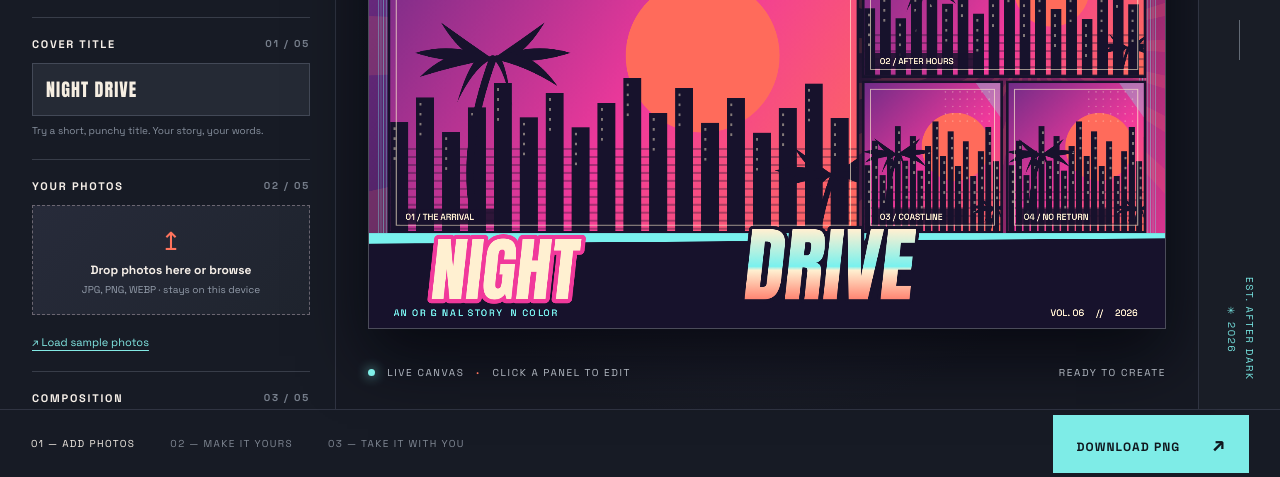
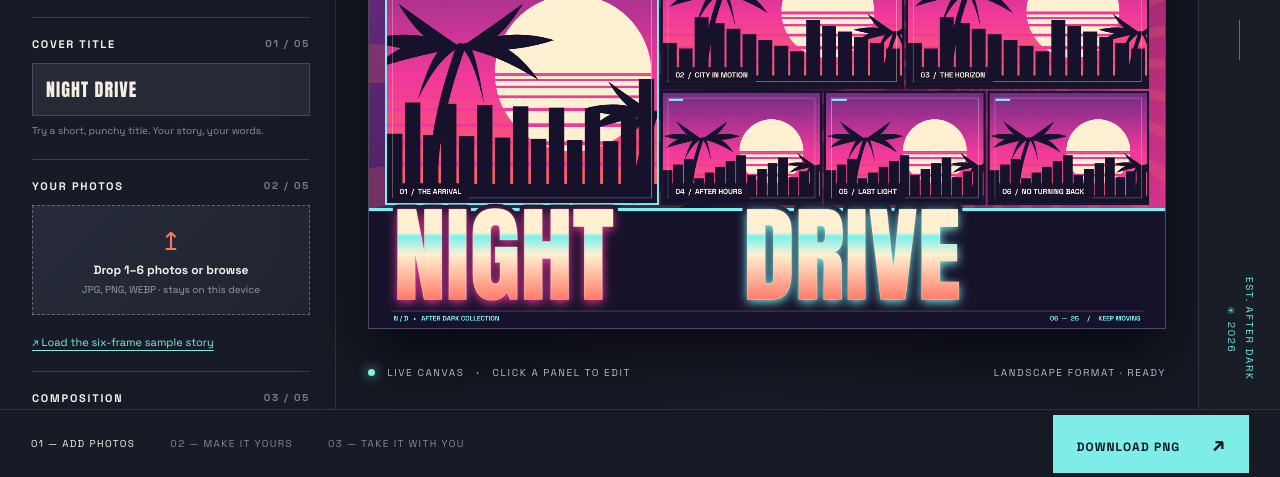
Before and after one commit to snavvansa/nightdrive-cover, a plain HTML site: page app/index.html in a window 1280 px wide. Shown: the part 323-800 px from the top of the page. Drawn offline with Linux system fonts and the light colour scheme.

Commit message:
Build six-frame editorial Nightdrive cover with licensed local demo scenes

```diff
--- a/app/index.html
+++ b/app/index.html
@@ -11,11 +11,11 @@
 <aside class="sidebar">
 <div class="intro"><div class="eyebrow">01 / THE EDIT</div><h1>Make it<br><em>legendary.</em></h1><p>Turn your own photos into a cinematic city story. No accounts, no uploads, just your image and a little attitude.</p></div>
 <div class="field"><div class="label-line"><label for="caption">COVER TITLE</label><span>01 / 05</span></div><input id="caption" type="text" maxlength="38" value="NIGHT DRIVE" spellcheck="false"><small>Try a short, punchy title. Your story, your words.</small></div>
-<div class="field"><div class="label-line"><label for="photos">YOUR PHOTOS</label><span>02 / 05</span></div><label class="drop" id="drop" for="photos"><span class="drop-icon">↥</span><strong>Drop photos here or browse</strong><span>JPG, PNG, WEBP · stays on this device</span></label><input id="photos" type="file" accept="image/*" multiple hidden><div id="photoList" class="photo-list"></div><button id="demo" class="subtle" type="button">↗ Load sample photos</button></div>
+<div class="field"><div class="label-line"><label for="photos">YOUR PHOTOS</label><span>02 / 05</span></div><label class="drop" id="drop" for="photos"><span class="drop-icon">↥</span><strong>Drop 1–6 photos or browse</strong><span>JPG, PNG, WEBP · stays on this device</span></label><input id="photos" type="file" accept="image/jpeg,image/png,image/webp,image/avif" multiple hidden><div id="photoList" class="photo-list"></div><button id="demo" class="subtle" type="button">↗ Load the six-frame sample story</button></div>
 <div class="field"><div class="label-line"><label for="layout">COMPOSITION</label><span>03 / 05</span></div><div id="layout" class="segmented" role="group" aria-label="Composition"></div></div>
 <div class="field"><div class="label-line"><label for="palette">COLOR STORY</label><span>04 / 05</span></div><div id="palette" class="swatches" role="group" aria-label="Palette"></div></div>
 <div class="field"><div class="label-line"><label for="format">CANVAS FORMAT</label><span>05 / 05</span></div><select id="format"></select></div>
-<div class="field crop-field"><div class="label-line"><label for="panelPhoto">PANEL <span id="panelNumber">01</span> / FRAME</label><span>CLICK THE PREVIEW</span></div><select id="panelPhoto" aria-label="Photo in selected panel"></select><div class="sliders"><label>ZOOM <input id="zoom" type="range" min="1" max="3" step="0.01" value="1"></label><label>HORIZONTAL <input id="panX" type="range" min="0" max="1" step="0.01" value="0.5"></label><label>VERTICAL <input id="panY" type="range" min="0" max="1" step="0.01" value="0.5"></label></div><small>Drag on a panel to reposition its photo.</small></div>
+<div class="field crop-field"><div class="label-line"><label for="panelPhoto">FRAME <span id="panelNumber">01</span> / SOURCE</label><span>CLICK A FRAME</span></div><div id="frameTabs" class="frame-tabs" role="group" aria-label="Choose a frame"></div><select id="panelPhoto" aria-label="Photo in selected frame"></select><div class="sliders"><label>ZOOM <input id="zoom" type="range" min="1" max="3" step="0.01" value="1"></label><label>HORIZONTAL <input id="panX" type="range" min="0" max="1" step="0.01" value="0.5"></label><label>VERTICAL <input id="panY" type="range" min="0" max="1" step="0.01" value="0.5"></label></div><button id="resetCrop" class="subtle" type="button">↺ Center this crop</button><small>Choose a frame, assign a photo, then drag in the poster to reposition it. One photo can fill every frame.</small></div>
 </aside>
 <section class="preview-area"><div class="preview-header"><div><div class="eyebrow">02 / THE COVER</div><h2>Live preview <span>✳</span></h2></div><div id="previewMeta">1920 × 1080 / LANDSCAPE</div></div><div class="stage"><div class="canvas-wrap"><canvas id="cover" width="1920" height="1080" aria-label="Live cover art preview; click a panel to edit its photo"></canvas></div></div><div class="preview-footer"><span><i class="live-dot"></i> LIVE CANVAS <b>·</b> CLICK A PANEL TO EDIT</span><span id="status" role="status">READY TO CREATE</span></div></section>
 <aside class="right-rail"><div class="rail-index">N/D<br>006</div><div class="rail-line"></div><span>YOUR CITY.<br>YOUR STORY.<br>YOUR COVER.</span><div class="rail-line"></div><span class="rail-bottom">EST. AFTER DARK<br>✳ 2026</span></aside>
--- a/app/src/artwork.js
+++ b/app/src/artwork.js
@@ -42,98 +42,109 @@ function skyline(ctx,w,h,p) {
   palm(ctx,w*.18,h*.95,Math.min(w,h)/330,p.ink);
   palm(ctx,w*.92,h*1.2,Math.min(w,h)/440,p.ink);
 }
+// Six frames always remain editable, including the hand-drawn frame. All coordinates
+// are poster-space, so the same composition is exported at full device resolution.
 function geometry(W,H,layout) {
-  const y=65, bottom=H-146, live=bottom-y, gap=12;
-  if(layout==='Contact Sheet') {
-    const top=live*.62;
-    return [[32,y,710,top-gap],[754,y,414,top-gap],[32,y+top,275,live-top],[319,y+top,423,live-top],[754,y+top,414,live-top]];
+  const m=27, gap=9, y=70, end=H-(H<800?188:H<1400?245:268), live=end-y;
+  const inner=W-2*m;
+  if (H>1400) {
+    const top=live*.52, lower=live-top-gap, half=(inner-gap)/2;
+    if (layout==='Contact Sheet') return [[m,y,half,top],[m+half+gap,y,half,top],[m,y+top+gap,half/2-gap/2,lower],[m+half/2+gap/2,y+top+gap,half/2-gap/2,lower],[m+half+gap,y+top+gap,half/2-gap/2,lower],[m+half*1.5+gap*1.5,y+top+gap,half/2-gap/2,lower]];
+    return [[m,y,half,top],[m+half+gap,y,half,top],[m,y+top+gap,(inner-3*gap)/4,lower],[m+(inner+gap)/4,y+top+gap,(inner-3*gap)/4,lower],[m+(inner+gap)/2,y+top+gap,(inner-3*gap)/4,lower],[m+3*(inner+gap)/4,y+top+gap,(inner-3*gap)/4,lower]];
   }
-  if(layout==='Split Screen') return [[32,y,742,live],[786,y,382,live*.52-gap],[786,y+live*.52,382,live*.48]];
-  if(H>W*1.12) {
-    const hero=live*.59;
-    return [[32,y,1136,hero-gap],[32,y+hero,365,live-hero],[409,y+hero,422,live-hero],[843,y+hero,325,live-hero]];
-  }
-  if(H<W*.75) return [[32,y,703,live],[747,y,421,live*.52-gap],[747,y+live*.52,205,live*.48],[964,y+live*.52,204,live*.48]];
-  return [[32,y,720,live],[764,y,404,live*.52-gap],[764,y+live*.52,195,live*.48],[971,y+live*.52,197,live*.48]];
+  const hero=layout==='Contact Sheet'?inner*.39:layout==='Split Screen'?inner*.48:inner*.355;
+  const right=inner-hero-gap, row=live*(layout==='Split Screen'?.55:.59), split=(right-gap)/2, third=(right-2*gap)/3;
+  return [[m,y,hero,live],[m+hero+gap,y,split,row-gap/2],[m+hero+gap+split+gap,y,split,row-gap/2],
+    [m+hero+gap,y+row+gap/2,third,live-row-gap/2],[m+hero+gap+third+gap,y+row+gap/2,third,live-row-gap/2],[m+hero+gap+2*(third+gap),y+row+gap/2,third,live-row-gap/2]];
 }
-function photoInPanel(ctx, img, rect, crop, p, index) {
+function illustratedFrame(ctx,w,h,p) {
+  const g=ctx.createLinearGradient(0,0,0,h); g.addColorStop(0,p.violet); g.addColorStop(.55,p.pink); g.addColorStop(1,p.coral);
+  box(ctx,0,0,w,h,g);
+  const cx=w*.69,cy=h*.53,r=Math.min(w,h)*.29;
+  ctx.fillStyle=p.cream;ctx.beginPath();ctx.arc(cx,cy,r,0,Math.PI*2);ctx.fill();
+  ctx.save();ctx.beginPath();ctx.rect(0,cy,w,h-cy);ctx.clip();
+  for(let i=0;i<12;i++) box(ctx,0,cy+i*i*2.1,w,2+i*.55,p.pink);
+  ctx.restore();
+  const horizon=h*.78;
+  for(let i=0;i<16;i++) { const x=i*w/15, bh=(i*47+13)%Math.max(32,h*.23);box(ctx,x,horizon-bh,w/19+2,bh+h*.22,p.ink); }
+  palm(ctx,w*.19,h*1.12,Math.min(w,h)/240,p.ink);
+  palm(ctx,w*.93,h*1.19,Math.min(w,h)/320,p.ink);
+  box(ctx,0,h*.93,w,h*.07,p.ink);
+}
+function photoInPanel(ctx,img,rect,crop,p,index) {
   const [x,y,w,h]=rect;
-  ctx.save(); ctx.beginPath(); ctx.rect(x,y,w,h); ctx.clip();
-  if(img) {
-    const iw=img.naturalWidth, ih=img.naturalHeight, z=crop.zoom;
-    const sw=Math.min(iw, iw/z), sh=Math.min(ih, ih/z);
-    const frameRatio=w/h, sourceRatio=sw/sh;
-    let cw=sw, ch=sh;
-    if(sourceRatio>frameRatio) cw=sh*frameRatio; else ch=sw/frameRatio;
-    const sx=Math.max(0,Math.min(iw-cw, (iw-cw)*crop.x));
-    const sy=Math.max(0,Math.min(ih-ch, (ih-ch)*crop.y));
+  ctx.save();ctx.beginPath();ctx.rect(x,y,w,h);ctx.clip();
+  if (img) {
+    const iw=img.naturalWidth,ih=img.naturalHeight,z=crop.zoom;
+    const factor=Math.max(w/iw,h/ih)*z,cw=w/factor,ch=h/factor;
+    const sx=Math.max(0,Math.min(iw-cw,(iw-cw)*crop.x));
+    const sy=Math.max(0,Math.min(ih-ch,(ih-ch)*crop.y));
     ctx.drawImage(img,sx,sy,cw,ch,x,y,w,h);
-    ctx.globalCompositeOperation='multiply'; box(ctx,x,y,w,h,index%2 ? p.pink+'72':p.coral+'57');
+    ctx.globalCompositeOperation='multiply';box(ctx,x,y,w,h,(index===0?p.coral:index===2?p.coral:index%2?p.pink:p.violet)+(index===2?'62':'38'));
     ctx.globalCompositeOperation='source-over';
-    const wash=ctx.createLinearGradient(x,y,x,y+h); wash.addColorStop(0,p.cyan+'0c'); wash.addColorStop(.62,p.pink+'0c'); wash.addColorStop(1,p.ink+'c4');
-    box(ctx,x,y,w,h,wash);
-  } else {
-    ctx.translate(x,y); skyline(ctx,w,h,p); ctx.translate(-x,-y);
-  }
-  // Cut-paper diagonal and halftone treatment; no borrowed texture assets.
-  polygon(ctx,[[x+w*.82,y],[x+w,y],[x+w,y+h*.23]],p.cyan+'52');
-  for(let col=0;col<7;col++) for(let row=0;row<5;row++) {
-    ctx.fillStyle=p.cream+'47'; ctx.beginPath(); ctx.arc(x+w-83+col*11,y+13+row*11,1.3,0,Math.PI*2); ctx.fill();
-  }
+    const glow=ctx.createLinearGradient(x,y,x+w,y+h);glow.addColorStop(0,p.coral+'25');glow.addColorStop(.53,'#00000000');glow.addColorStop(1,p.violet+'54');box(ctx,x,y,w,h,glow);
+    const shade=ctx.createLinearGradient(0,y,0,y+h);shade.addColorStop(0,'#00000000');shade.addColorStop(.72,'#00000000');shade.addColorStop(1,p.ink+'d9');box(ctx,x,y,w,h,shade);
+  } else {ctx.translate(x,y);illustratedFrame(ctx,w,h,p);ctx.translate(-x,-y);}
+  // A small inset registration line gives each frame the feel of a printed plate.
+  ctx.strokeStyle=p.cream+'75';ctx.lineWidth=1;ctx.strokeRect(x+8,y+8,w-16,h-16);
   ctx.restore();
 }
-function panel(ctx, rect, img, crop, p, index) {
+function panel(ctx,rect,img,crop,p,index,selected) {
   const [x,y,w,h]=rect;
-  box(ctx,x-4,y-4,w+8,h+8,p.ink);
+  box(ctx,x-3,y-3,w+6,h+6,index===selected?p.cyan:p.ink);
   photoInPanel(ctx,img,rect,crop,p,index);
-  ctx.strokeStyle=p.cream+'a8'; ctx.lineWidth=1.5; ctx.strokeRect(x+9,y+9,w-18,h-18);
-  const tag=['01 / THE ARRIVAL','02 / AFTER HOURS','03 / COASTLINE','04 / NO RETURN','05 / THE CITY'][index];
-  box(ctx,x+15,y+h-34,Math.min(w-30,tag.length*8+22),24,p.ink+'df');
-  ctx.fillStyle=p.cream; ctx.font='600 13px SpaceGrotesk'; ctx.textAlign='left'; ctx.fillText(tag,x+23,y+h-17);
+  const tags=['THE ARRIVAL','CITY IN MOTION','THE HORIZON','AFTER HOURS','LAST LIGHT','NO TURNING BACK'];
+  const label=`0${index+1}  /  ${tags[index]}`;
+  ctx.font='700 11px SpaceGrotesk';ctx.textAlign='left';
+  const tw=Math.min(w-20,ctx.measureText(label).width+22);
+  box(ctx,x+9,y+h-30,tw,23,p.ink+'e8');ctx.fillStyle=p.cream;ctx.fillText(label,x+19,y+h-14,tw-17);
+  ctx.fillStyle=p.cyan;box(ctx,x+9,y+9,22,3,p.cyan);
 }
-function fit(ctx, text, max, start, min=55) {
-  let size=start; while(size>min) { ctx.font=`${size}px Anton`; if(ctx.measureText(text).width<=max) break; size-=2; }
-  return size;
+function fit(ctx,text,max,start) {
+  let size=start;while(size>32) {ctx.font=`${size}px Anton`;if(ctx.measureText(text).width<=max) break;size-=2;}return size;
 }
-function title(ctx, caption, W, H, p) {
-  const words=(caption.trim() || 'NIGHT DRIVE').toUpperCase().split(/\s+/);
-  const second=words.length>1 ? words.slice(Math.ceil(words.length/2)).join(' ') : words[0];
-  const first=words.length>1 ? words.slice(0,Math.ceil(words.length/2)).join(' ') : 'THE';
-  const y=H-68;
-  box(ctx,0,H-143,W,143,p.ink);
-  polygon(ctx,[[0,H-143],[W,H-143],[W,H-135],[0,H-127]],p.cyan);
-  ctx.save(); ctx.transform(1,0,-.11,1,115,0);
-  ctx.textAlign='left';
-  const a=fit(ctx,first,W*.52,105,48), b=fit(ctx,second,W*.59,123,48);
-  ctx.lineJoin='round'; ctx.lineWidth=13; ctx.strokeStyle=p.pink; ctx.font=`${a}px Anton`; ctx.strokeText(first,45,y+24);
-  ctx.fillStyle=p.cream; ctx.fillText(first,45,y+24);
-  ctx.font=`${b}px Anton`; ctx.lineWidth=10; ctx.strokeStyle=p.ink; ctx.strokeText(second,W*.43,y+25);
-  const metal=ctx.createLinearGradient(0,y-80,0,y+35); metal.addColorStop(0,p.cream); metal.addColorStop(.48,p.cyan); metal.addColorStop(.53,p.cream); metal.addColorStop(1,p.coral);
-  ctx.fillStyle=metal; ctx.fillText(second,W*.43,y+25);
+function headline(ctx,caption,W,H,p) {
+  const tall=H>1400,band=H<800?181:H<1400?238:260,top=H-band;
+  const words=(caption.trim()||'NIGHT DRIVE').toUpperCase().split(/\s+/);
+  const half=Math.ceil(words.length/2),a=words.length===1?'THE':words.slice(0,half).join(' '),b=words.length===1?words[0]:words.slice(half).join(' ');
+  box(ctx,0,top,W,band,p.ink);
+  box(ctx,0,top,W,5,p.cyan);
+  if(H>1400) {
+    ctx.fillStyle=p.coral;ctx.font='700 12px SpaceGrotesk';ctx.textAlign='left';
+    spaced(ctx,'AN ORIGINAL STORY  /  VOLUME 006',36,top+15,2.5);
+    ctx.fillStyle=p.cream;ctx.textAlign='right';ctx.fillText('THE NIGHT BELONGS TO YOU     ✳     2026',W-35,top+15);
+  }
+  ctx.save();ctx.lineJoin='round';ctx.textAlign='left';
+  function word(text,x,y,max,size,shadow) {
+    const fs=fit(ctx,text,max,size);ctx.font=`${fs}px Anton`;
+    ctx.lineWidth=Math.max(4,fs*.09);ctx.strokeStyle=p.ink;ctx.strokeText(text,x,y,max);
+    ctx.shadowColor=shadow;ctx.shadowBlur=24;ctx.shadowOffsetY=6;
+    const g=ctx.createLinearGradient(0,y-fs,0,y+9);g.addColorStop(0,p.cream);g.addColorStop(.34,p.cream);g.addColorStop(.38,p.cyan);g.addColorStop(.54,p.cream);g.addColorStop(1,p.coral);
+    ctx.fillStyle=g;ctx.fillText(text,x,y,max);ctx.shadowBlur=0;ctx.shadowOffsetY=0;
+    ctx.lineWidth=1.3;ctx.strokeStyle=p.cream+'72';ctx.strokeText(text,x,y,max);
+  }
+  if(tall) {word(a,37,H-45,W*.48,210,p.pink);word(b,W*.47,H-45,W*.5,210,p.cyan);}
+  else {word(a,37,top+band-43,W*.48,H<800?158:210,p.pink);word(b,W*.47,top+band-43,W*.5,H<800?158:210,p.cyan);}
   ctx.restore();
-  ctx.font='600 14px SpaceGrotesk'; ctx.fillStyle=p.cyan;
-  spaced(ctx,'AN ORIGINAL STORY IN COLOR',46,H-18,2.1);
-  ctx.textAlign='right'; ctx.fillStyle=p.cream; ctx.fillText('VOL. 06     //     2026',W-41,H-18);
+  box(ctx,33,H-26,W-66,1,p.cream+'6b');
+  ctx.fillStyle=p.cyan;ctx.font='700 10px SpaceGrotesk';ctx.textAlign='left';ctx.fillText('N / D   •   AFTER DARK COLLECTION',37,H-11);
+  ctx.textAlign='right';ctx.fillText('06  —  26     /     KEEP MOVING',W-37,H-11);
 }
 export function drawCover(canvas,state) {
-  const ctx=canvas.getContext('2d',{alpha:false}); const W=1200,H=W*canvas.height/canvas.width,p=palettes[state.palette];
+  const ctx=canvas.getContext('2d',{alpha:false}),W=1200,H=W*canvas.height/canvas.width,p=palettes[state.palette];
   ctx.setTransform(canvas.width/W,0,0,canvas.height/H,0,0);
-  box(ctx,0,0,W,H,p.ink);
-  const bg=ctx.createLinearGradient(0,0,W,H); bg.addColorStop(0,p.violet); bg.addColorStop(.55,p.ink); bg.addColorStop(1,p.pink);
-  box(ctx,0,0,W,H,bg);
-  // Original sunburst escapes the grid at the upper right.
-  ctx.save(); ctx.translate(W*.83,H*.37);
-  for(let i=0;i<24;i++) { const a=i*Math.PI/12; polygon(ctx,[[0,0],[Math.cos(a-.045)*1300,Math.sin(a-.045)*1300],[Math.cos(a+.045)*1300,Math.sin(a+.045)*1300]],p.coral+'28'); }
+  const bg=ctx.createLinearGradient(0,0,W,H);bg.addColorStop(0,p.violet);bg.addColorStop(.48,p.ink);bg.addColorStop(1,p.pink);box(ctx,0,0,W,H,bg);
+  ctx.save();ctx.translate(W*.79,H*.41);
+  for(let i=0;i<32;i++){const a=i*Math.PI/16;polygon(ctx,[[0,0],[Math.cos(a-.031)*1500,Math.sin(a-.031)*1500],[Math.cos(a+.031)*1500,Math.sin(a+.031)*1500]],p.coral+'32');}
   ctx.restore();
-  ctx.strokeStyle=p.cyan+'88'; ctx.lineWidth=1; for(let i=0;i<7;i++) ctx.strokeRect(14+i*4,14+i*4,W-28-i*8,H-28-i*8);
+  box(ctx,27,19,116,31,p.cyan);ctx.fillStyle=p.ink;ctx.font='700 15px SpaceGrotesk';ctx.textAlign='left';ctx.fillText('N / D  006',39,40);
+  ctx.fillStyle=p.cream;ctx.font='700 12px SpaceGrotesk';ctx.textAlign='right';ctx.fillText('SUNSET EDITION     /     SIX FRAMES • ONE STORY',1173,39);
   const rects=geometry(W,H,state.layout);
-  rects.forEach((r,i)=>panel(ctx,r,state.images[state.assignments[i] ?? 0],state.crops[i],p,i));
-  box(ctx,32,20,126,32,p.cyan); ctx.fillStyle=p.ink; ctx.font='700 16px SpaceGrotesk'; ctx.textAlign='left'; ctx.fillText('N / D     006',45,42);
-  ctx.fillStyle=p.cream; ctx.font='600 14px SpaceGrotesk'; ctx.textAlign='right'; ctx.fillText('SUNSET EDITION    /    A CITY AFTER DARK',1168,42);
-  title(ctx,state.caption,W,H,p);
+  rects.forEach((r,i)=>panel(ctx,r,state.images[state.assignments[i]??-1],state.crops[i],p,i,state.selected));
+  headline(ctx,state.caption,W,H,p);
   return rects;
 }
 export function panelAt(canvas,state,clientX,clientY) {
-  const b=canvas.getBoundingClientRect(), x=(clientX-b.left)/b.width*1200, y=(clientY-b.top)/b.height*1200*canvas.height/canvas.width;
+  const b=canvas.getBoundingClientRect(),x=(clientX-b.left)/b.width*1200,y=(clientY-b.top)/b.height*1200*canvas.height/canvas.width;
   return geometry(1200,1200*canvas.height/canvas.width,state.layout).findIndex(([px,py,w,h])=>x>=px&&x<px+w&&y>=py&&y<py+h);
 }
--- a/app/src/main.js
+++ b/app/src/main.js
@@ -4,8 +4,8 @@ const $ = (id) => document.getElementById(id);
 const canvas = $('cover');
 const state = {
   caption: 'NIGHT DRIVE', palette: 'Afterglow', layout: 'Editorial', format: Object.keys(sizes)[0],
-  images: [], names: [], assignments: [0,1,0,1,0],
-  crops: Array.from({length:5},()=>({x:.5,y:.12,zoom:1})), selected: 0
+  images: [], names: [], assignments: [-1,-1,-1,-1,-1,-1],
+  crops: Array.from({length:6},()=>({x:.5,y:.5,zoom:1})), selected: 0
 };
 const repaint = () => drawCover(canvas,state);
 function loadImage(url) {
@@ -16,52 +16,67 @@ function loadImage(url) {
 function refreshPhotos() {
   $('photoList').replaceChildren();
   state.names.forEach((name,i)=>{
-    const button=document.createElement('button'); button.type='button'; button.className='photo-chip';
-    const thumb=document.createElement('img'); thumb.src=state.images[i].src; thumb.alt='';
-    const text=document.createElement('span'); text.textContent=`${String(i+1).padStart(2,'0')}  ${name}`;
-    button.append(thumb,text); button.title=`Use ${name} in selected panel`;
-    button.onclick=()=>{ state.assignments[state.selected]=i; syncPanel(); repaint(); };
+    const button=document.createElement('button');button.type='button';button.className='photo-chip'+(state.assignments[state.selected]===i?' selected':'');
+    const thumb=document.createElement('img');thumb.src=state.images[i].src;thumb.alt='';
+    const text=document.createElement('span');text.textContent=`${String(i+1).padStart(2,'0')}  ${name}`;
+    button.append(thumb,text);button.title=`Use ${name} in frame ${state.selected+1}`;
+    button.onclick=()=>{state.assignments[state.selected]=i;syncPanel();repaint();};
     $('photoList').append(button);
   });
-  const select=$('panelPhoto'); select.replaceChildren();
-  const drawn=document.createElement('option'); drawn.value='-1'; drawn.textContent='Original illustrated skyline'; select.append(drawn);
+  const select=$('panelPhoto');select.replaceChildren();
+  const drawn=document.createElement('option');drawn.value='-1';drawn.textContent='Original illustrated sunset';select.append(drawn);
   state.names.forEach((name,i)=>{
-    const option=document.createElement('option'); option.value=String(i); option.textContent=`Photo ${i+1} — ${name}`; select.append(option);
+    const option=document.createElement('option');option.value=String(i);option.textContent=`Photo ${i+1} — ${name}`;select.append(option);
   });
-  if(!state.names.length) { const option=document.createElement('option'); option.textContent='Add photos to assign'; select.append(option); }
   syncPanel();
 }
 async function addPhotos(files) {
-  const valid=Array.from(files).filter(f=>f.type.startsWith('image/'));
+  const valid=Array.from(files).filter(f=>['image/jpeg','image/png','image/webp','image/avif'].includes(f.type));
+  if(files.length && !valid.length) {$('status').textContent='USE A JPG, PNG, WEBP OR AVIF PHOTO';return;}
+  const first=state.images.length;
   for(const file of valid) {
     const url=URL.createObjectURL(file);
-    try { const img=await loadImage(url); state.images.push(img); state.names.push(file.name); }
-    catch { URL.revokeObjectURL(url); $('status').textContent=`Could not read ${file.name}`; }
+    try {const img=await loadImage(url);state.images.push(img);state.names.push(file.name);}
+    catch {URL.revokeObjectURL(url);$('status').textContent=`Could not read ${file.name}`;}
   }
-  if(valid.length && state.images.length) {
-    state.assignments=[0,Math.min(1,state.images.length-1),0,Math.min(1,state.images.length-1),0];
-    $('status').textContent=`${state.images.length} PHOTO${state.images.length===1?'':'S'} LOADED · READY`;
+  const added=state.images.length-first;
+  if(added) {
+    // A single picture immediately makes a complete poster; several build a sequence.
+    for(let i=0;i<6;i++) state.assignments[i]=first+(added===1?0:i%added);
+    state.crops=Array.from({length:6},()=>({x:.5,y:.5,zoom:1}));
+    $('status').textContent=`${added} NEW PHOTO${added===1?'':'S'} · SIX FRAMES READY`;
   }
-  refreshPhotos(); repaint();
+  $('photos').value='';refreshPhotos();repaint();
 }
 async function demo() {
   try {
-    const urls=['./samples/boulevard.jpg','./samples/pier.jpg'];
-    const images=await Promise.all(urls.map(loadImage));
-    state.images=images; state.names=['Boulevard at dusk','Pier on the coast'];
-    state.assignments=[0,1,0,-1,0]; refreshPhotos(); repaint();
-    $('status').textContent='SAMPLE PHOTOS LOADED · REPLACE WITH YOUR OWN';
-  } catch { $('status').textContent='Could not load local samples'; }
+    const urls=['./samples/boulevard.jpg','./samples/night-street.jpg','./samples/skyline.jpg','./samples/neon.jpg','./samples/palms.jpg'];
+    state.images=await Promise.all(urls.map(loadImage));
+    state.names=['Boulevard portrait','City in motion','Miami skyline','After-hours street','Sunset palms'];
+    state.assignments=[0,1,2,3,4,-1];
+    // Hand-tuned focal points preserve the model portrait's face and the taxi below it.
+    state.crops=[{x:.47,y:.2,zoom:1},{x:.5,y:.67,zoom:1},{x:.5,y:.48,zoom:1},{x:.5,y:.68,zoom:1},{x:.5,y:.47,zoom:1},{x:.5,y:.5,zoom:1}];
+    state.selected=0;refreshPhotos();repaint();
+    $('status').textContent='FIVE LOCAL PHOTOS + ORIGINAL ILLUSTRATION · READY';
+  } catch {$('status').textContent='Could not load local samples';}
 }
 function syncPanel() {
   $('panelNumber').textContent=String(state.selected+1).padStart(2,'0');
-  $('panelPhoto').value=String(state.assignments[state.selected] ?? 0);
+  $('panelPhoto').value=String(state.assignments[state.selected] ?? -1);
+  const tabs=$('frameTabs');tabs.replaceChildren();
+  for(let i=0;i<6;i++) {
+    const button=document.createElement('button');button.type='button';button.textContent=String(i+1).padStart(2,'0');
+    button.setAttribute('aria-label',`Edit frame ${i+1}`);button.setAttribute('aria-pressed',String(i===state.selected));
+    button.onclick=()=>{state.selected=i;syncPanel();repaint();};tabs.append(button);
+  }
+  [...$('photoList').children].forEach((chip,i)=>chip.classList.toggle('selected',state.assignments[state.selected]===i));
   const crop=state.crops[state.selected];
   $('zoom').value=crop.zoom; $('panX').value=crop.x; $('panY').value=crop.y;
 }
 function setFormat(name) {
   state.format=name; [canvas.width,canvas.height]=sizes[name];
   $('previewMeta').textContent=name.toUpperCase().replace(' · ',' / ');
+  $('status').textContent=`${name.split(' · ')[0].toUpperCase()} FORMAT · READY`;
   repaint();
 }
 function setChoice(group, values, selected, onClick) {
@@ -85,7 +100,8 @@ const drop=$('drop');
 for(const type of ['dragenter','dragover']) drop.addEventListener(type,e=>{e.preventDefault();drop.classList.add('hover');});
 for(const type of ['dragleave','drop']) drop.addEventListener(type,e=>{e.preventDefault();drop.classList.remove('hover');});
 drop.addEventListener('drop',e=>addPhotos(e.dataTransfer.files));
-$('panelPhoto').addEventListener('change',e=>{state.assignments[state.selected]=Number(e.target.value); repaint();});
+$('panelPhoto').addEventListener('change',e=>{state.assignments[state.selected]=Number(e.target.value);syncPanel();repaint();});
+$('resetCrop').addEventListener('click',()=>{state.crops[state.selected]={x:.5,y:.5,zoom:1};syncPanel();repaint();});
 for(const [id,key] of [['zoom','zoom'],['panX','x'],['panY','y']]) $(''+id).addEventListener('input',e=>{
   state.crops[state.selected][key]=Number(e.target.value); repaint();
 });
```
Also changed, not shown: app/samples/neon.jpg (added), app/samples/night-street.jpg (added), app/samples/palms.jpg (added), app/samples/skyline.jpg (added), app/style.css, screenshots/1-cover.jpg, screenshots/2-editor.jpg, screenshots/3-square.jpg, screenshots/4-portrait.jpg, 2 other files.
